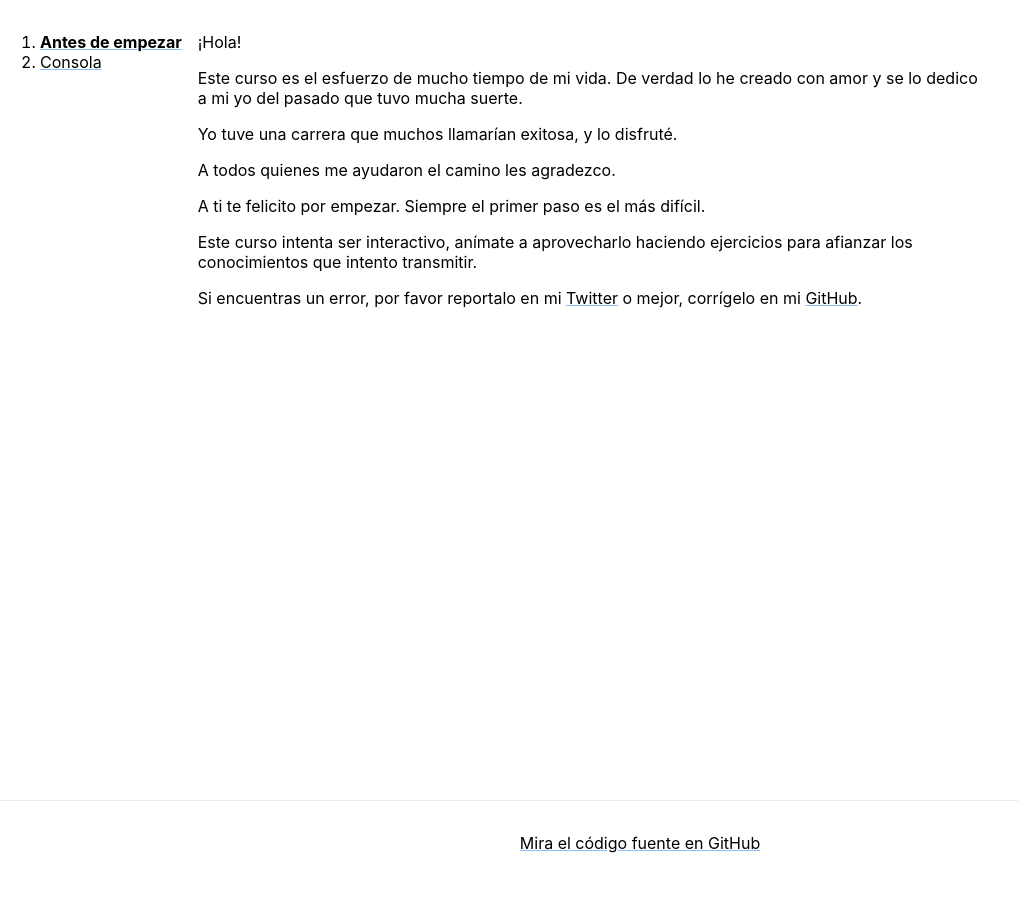
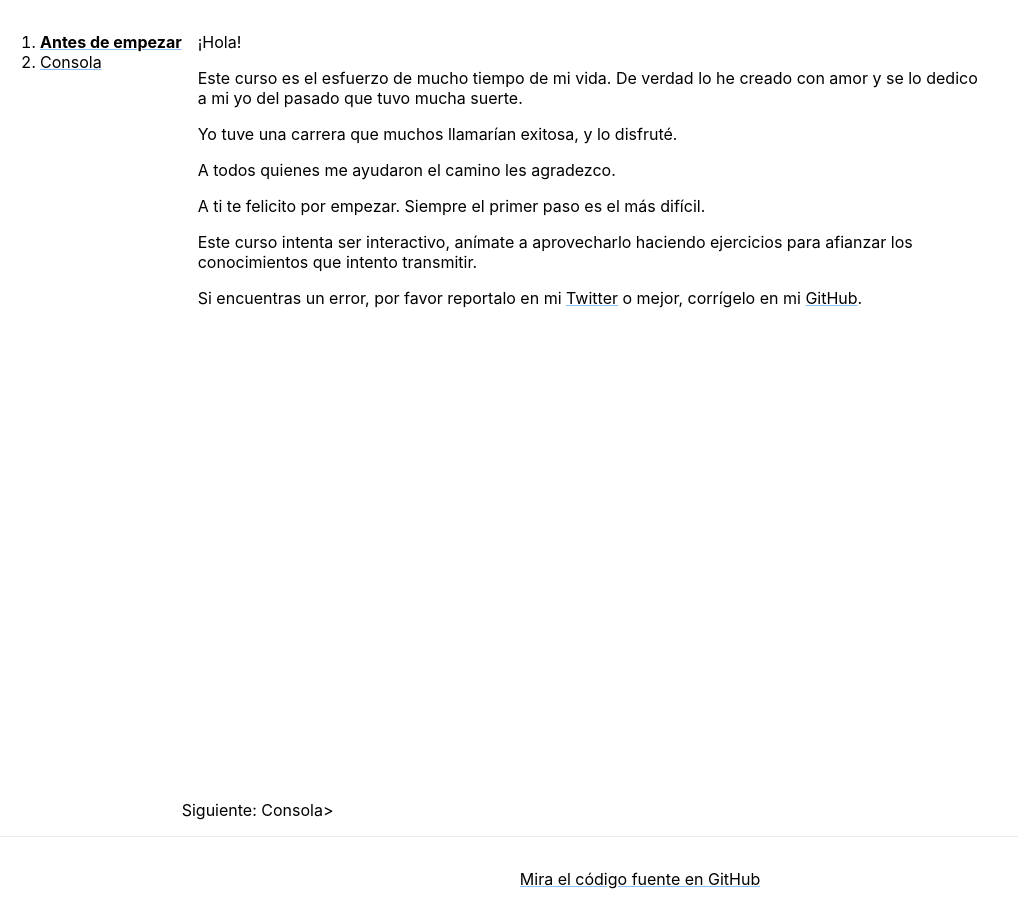
Before and after one commit to EstebanDalelR/aprendeaprogramar, a Next.js app: page /inicio in a window 1280 px wide. Shown: the whole page, without its empty margins (0-1018 px from the left). Before the commit the page ends 885 px from the top, so only its background shows below. Built offline with nearby package versions, Linux system fonts and the light colour scheme.

Commit message:
Added bottom page nav

```diff
--- a/components/layout.tsx
+++ b/components/layout.tsx
@@ -1,12 +1,41 @@
 import Navbar from "./navbar";
 import Footer from "./footer";
+import pages from "../data/pages.json";
+import { useRouter } from "next/router";
+import Link from "next/link";
 
 export default function Layout({ children }) {
+  const router = useRouter();
+  const currentPage = pages.findIndex((page) =>
+    router.pathname.includes(page.slug)
+  );
   return (
     <>
       <div className="layout">
         <Navbar />
-        <main>{children}</main>
+        <div className="mainContent">
+          <main>{children}</main>
+          <div className="page-nav">
+            {currentPage >= 1 && (
+              <Link href={pages[currentPage - 1]?.slug}>
+                <span>
+                  {"<"}
+                  Anterior:
+                  <a className="next-page">{pages[currentPage - 1]?.title}</a>
+                </span>
+              </Link>
+            )}
+            {currentPage < pages.length - 1 && (
+              <Link href={pages[currentPage + 1]?.slug}>
+                <span>
+                  Siguiente:{" "}
+                  <a className="next-page">{pages[currentPage + 1]?.title}</a>
+                  {">"}
+                </span>
+              </Link>
+            )}
+          </div>
+        </div>
       </div>
       <Footer />
     </>
--- a/styles/globals.css
+++ b/styles/globals.css
@@ -137,3 +137,10 @@ blockquote {
 blockquote::before {
   content: ">";
 }
+.page-nav {
+  display: flex;
+  justify-content: space-between;
+  align-items: center;
+  margin-bottom: 1em;
+  width: 100%;
+}
```
